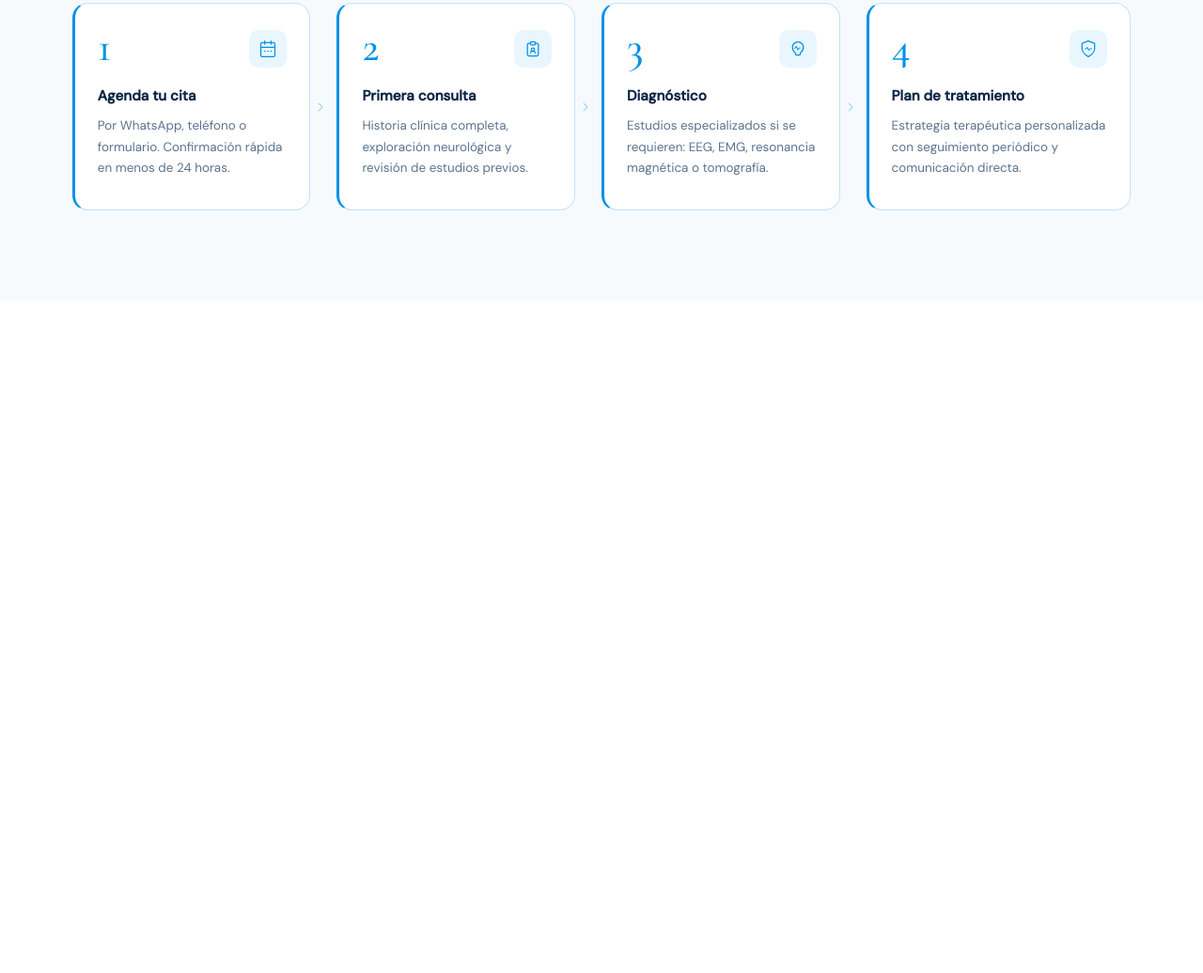
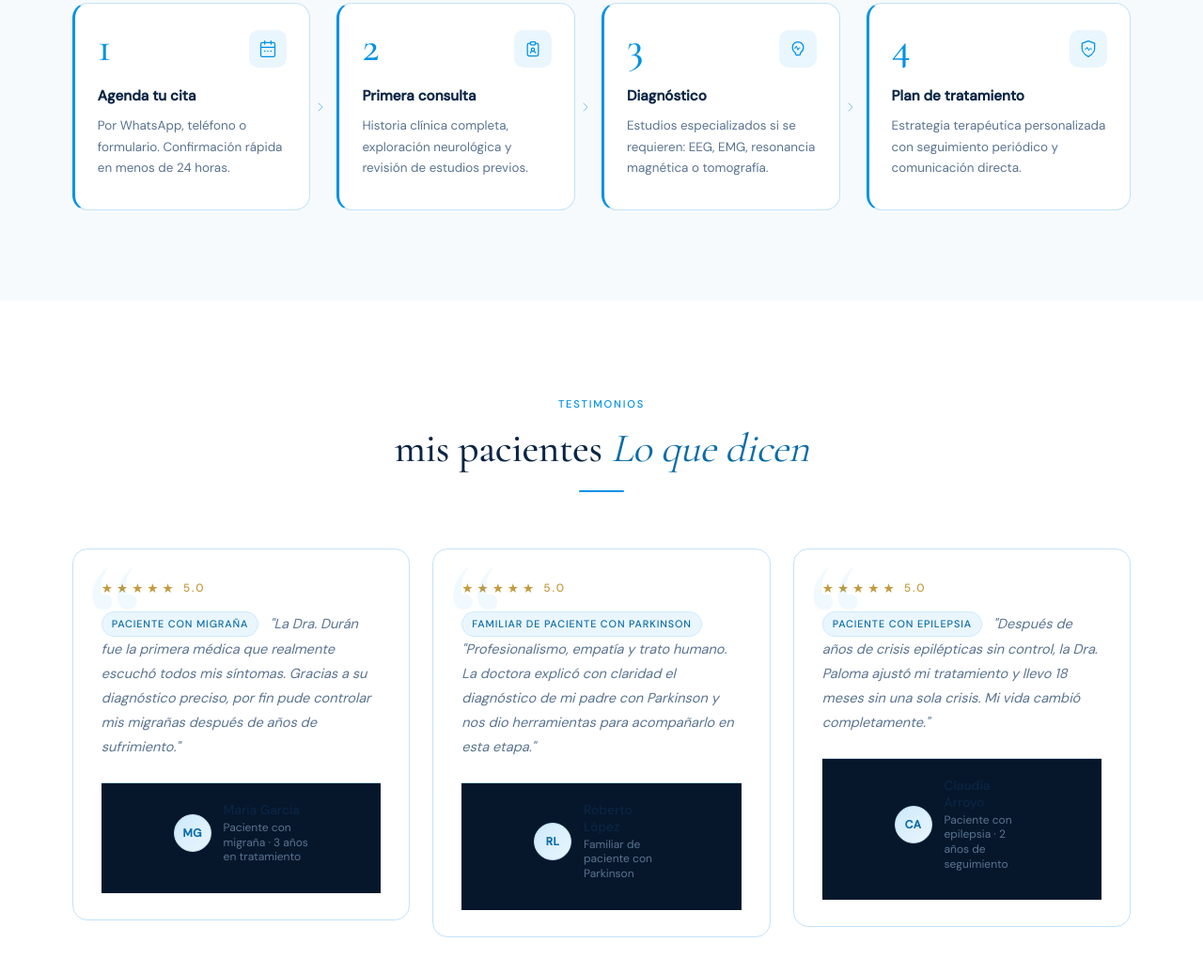
Before and after one commit to jcalmaguer/punto9-dra-paloma, a website built with Vite: page index.html in a window 1280 px wide. Shown: the part 2569-3605 px from the top of the page at 94% size. Before the commit the page ends 2889 px from the top, so only its background shows below. Built offline with nearby package versions, Linux system fonts and the light colour scheme.

Commit message:
feat(testimonials): add Testimonials section
- 3 testimonials covering migraña, Parkinson and epilepsia
- Condition pill inside blockquote — patients self-identify with
  their diagnosis before reading the full story
- Decorative quotation mark via ::before at 6% opacity (academic ref)
- Stars generated dynamically from rating number + numeric '5.0' score
- Author footer anchored to card bottom via flex column + flex: 1 on quote
- Avatar gradient from --blue-pale to --blue-mist, initials in --blue-mid
- Semantic HTML: article > blockquote + footer per spec
- align-items: start on grid — unequal heights feel more authentic
- Wire mountTestimonials in main.ts and index.html

```diff
--- a/index.html
+++ b/index.html
@@ -17,6 +17,7 @@
     <div id="specialties"></div>
     <div id="profile"></div>
     <div id="process"></div>
+    <div id="testimonials"></div>
     <script type="module" src="/src/main.ts"></script>
   </body>
 </html>
--- /dev/null
+++ b/src/components/Testimonials.ts
@@ -0,0 +1,12 @@
+import testimonialData from '../data/testimonials.json'
+import { renderTestimonials } from '../logic/testimonialsRenderer'
+import type { TestimonialData } from '../types/types'
+
+export function mountTestimonials(containerId: string): void {
+  const container = document.getElementById(containerId)
+  if (!container) {
+    console.warn(`[Testimonios] Container #${containerId} not found`)
+    return
+  }
+  container.innerHTML = renderTestimonials(testimonialData as TestimonialData)
+}
--- a/src/css/components.css
+++ b/src/css/components.css
@@ -663,3 +663,168 @@ nav {
   margin: 14px auto 0;
   line-height: 1.72;
 }
+
+/* ── Testimonial cards ───────────────────────────────────────────────────── */
+
+/* The most powerful trust signal on the page.
+   Clean white with a very subtle shadow at rest — honest and undecorated.
+   The content (patient words) is the hero, not the card styling.
+   overflow: hidden clips the decorative quotation mark ::before. */
+.testi-card {
+  position: relative;
+  background: var(--white);
+  border: 1px solid var(--border);
+  border-radius: 16px;
+  padding: 32px 30px 28px;
+  overflow: hidden;
+  display: flex;
+  flex-direction: column;
+  gap: 0;
+  transition:
+    transform  0.28s cubic-bezier(0.22, 1, 0.36, 1),
+    box-shadow 0.28s cubic-bezier(0.22, 1, 0.36, 1);
+}
+
+.testi-card:hover {
+  transform: translateY(-4px);
+  box-shadow:
+    0 16px 40px rgba(11, 37, 69, 0.08),
+    0  4px 12px rgba(11, 37, 69, 0.04);
+}
+
+/* Decorative quotation mark: large background watermark.
+   Brand blue at 6% opacity — editorial reference to academic publications.
+   font-size at 10rem ensures it fills the top-left corner without
+   competing with the actual quote text. */
+.testi-card::before {
+  content: '\201C'; /* left double quotation mark */
+  position: absolute;
+  top: -10px;
+  left: 16px;
+  font-family: 'Cormorant Garamond', serif;
+  font-size: 10rem;
+  font-weight: 600;
+  line-height: 1;
+  color: var(--blue-light);
+  opacity: 0.06;
+  pointer-events: none;
+  user-select: none;
+}
+
+/* Stars row: left-aligned, with numeric rating.
+   Gold color is intentional — patients read gold stars as quality/excellence,
+   distinct from interactive brand-blue elements. */
+.testi-stars {
+  display: flex;
+  align-items: center;
+  gap: 2px;
+  margin-bottom: 16px;
+}
+
+.star {
+  font-size: 0.85rem;
+  line-height: 1;
+}
+
+.star--filled  { color: var(--gold); }
+.star--empty   { color: var(--border); }
+
+/* Numeric rating: clinical precision signal.
+   "5.0" reads as a measured score, not just decorative stars. */
+.testi-rating-num {
+  font-family: 'DM Sans', sans-serif;
+  font-size: 0.75rem;
+  font-weight: 500;
+  color: var(--gold);
+  margin-left: 6px;
+}
+
+/* Quote: italic blockquote.
+   The condition pill lives inside the blockquote —
+   placed before the quote text so it catches the eye first,
+   letting patients self-identify before reading the full story. */
+.testi-quote {
+  font-family: 'DM Sans', sans-serif;
+  font-size: 0.91rem;
+  font-style: italic;
+  color: var(--text-muted);
+  line-height: 1.78;
+  margin: 0 0 24px;
+  flex: 1; /* pushes the author footer to the bottom of the card */
+}
+
+/* Condition pill: the key neurological UX decision.
+   A patient with epilepsy sees "Epilepsia" and self-identifies
+   before reading a single word of the quote. Placed inline,
+   before the opening quote, so it reads naturally as context. */
+.testi-condition {
+  display: inline-block;
+  font-style: normal;
+  font-family: 'DM Sans', sans-serif;
+  font-size: 0.68rem;
+  font-weight: 500;
+  letter-spacing: 0.08em;
+  text-transform: uppercase;
+  color: var(--blue-mid);
+  background: var(--blue-mist);
+  border: 1px solid var(--blue-pale);
+  padding: 3px 10px;
+  border-radius: 100px;
+  margin-right: 8px;
+  /* Sits on the same line as the opening quote character */
+  vertical-align: middle;
+  position: relative;
+  top: -1px;
+}
+
+/* Author row: avatar + name + detail stacked */
+.testi-author {
+  display: flex;
+  align-items: center;
+  gap: 13px;
+  padding-top: 20px;
+  border-top: 1px solid var(--border);
+}
+
+/* Avatar circle: gradient from pale to mist — warmer than a flat color.
+   The initials in --blue-mid read clearly against the light background. */
+.testi-avatar {
+  width: 40px;
+  height: 40px;
+  border-radius: 50%;
+  background: linear-gradient(135deg, var(--blue-pale), var(--blue-mist));
+  border: 1.5px solid var(--border);
+  display: flex;
+  align-items: center;
+  justify-content: center;
+  font-family: 'DM Sans', sans-serif;
+  font-size: 0.75rem;
+  font-weight: 600;
+  color: var(--blue-mid);
+  flex-shrink: 0;
+  letter-spacing: 0.03em;
+}
+
+.testi-meta {
+  display: flex;
+  flex-direction: column;
+  gap: 2px;
+}
+
+.testi-name {
+  font-family: 'DM Sans', sans-serif;
+  font-size: 0.86rem;
+  font-weight: 500;
+  color: var(--navy);
+  line-height: 1.3;
+}
+
+/* Treatment duration or relationship context.
+   Specificity here is a credibility signal — "3 años en tratamiento"
+   is far more convincing than a generic patient label. */
+.testi-info {
+  font-family: 'DM Sans', sans-serif;
+  font-size: 0.75rem;
+  color: var(--text-muted);
+  line-height: 1.3;
+}
--- a/src/css/sections.css
+++ b/src/css/sections.css
@@ -1012,3 +1012,18 @@ footer {
     transform: scaleX(0);
   }
 }
+
+/* ── Testimonios ─────────────────────────────────────────────────────────── */
+
+/* 3-column grid on desktop.
+   minmax(300px, 1fr): cards never go below 300px — quotes need
+   enough width to breathe without awkward line breaks.
+   Cards use flex-direction: column internally so the author footer
+   always anchors to the bottom regardless of quote length. */
+.testimonials-grid {
+  display: grid;
+  grid-template-columns: repeat(auto-fit, minmax(300px, 1fr));
+  gap: 24px;
+  align-items: start; /* cards don't stretch to equal height — intentional.
+                         unequal heights feel more authentic, less templated. */
+}
--- /dev/null
+++ b/src/data/testimonials.json
@@ -0,0 +1,33 @@
+{
+  "eyebrow":      "Testimonios",
+  "title": {
+    "italic": "Lo que dicen",
+    "normal": "mis pacientes"
+  },
+  "testimonials": [
+    {
+      "initials": "MG",
+      "name":    "María García",
+      "condition": "Paciente con migraña",
+      "details":   "Paciente con migraña · 3 años en tratamiento",
+      "quote":     "La Dra. Durán fue la primera médica que realmente escuchó todos mis síntomas. Gracias a su diagnóstico preciso, por fin pude controlar mis migrañas después de años de sufrimiento.",
+      "rating": 5
+    },
+    {
+      "initials": "RL",
+      "name":    "Roberto López",
+      "condition": "Familiar de paciente con Parkinson",
+      "details":   "Familiar de paciente con Parkinson",
+      "quote":     "Profesionalismo, empatía y trato humano. La doctora explicó con claridad el diagnóstico de mi padre con Parkinson y nos dio herramientas para acompañarlo en esta etapa.",
+      "rating": 5
+    },
+    {
+      "initials": "CA",
+      "name":    "Claudia Arroyo",
+      "condition": "Paciente con epilepsia",
+      "details":   "Paciente con epilepsia · 2 años de seguimiento",
+      "quote":     "Después de años de crisis epilépticas sin control, la Dra. Paloma ajustó mi tratamiento y llevo 18 meses sin una sola crisis. Mi vida cambió completamente.",
+      "rating": 5
+    }
+  ]
+}
--- /dev/null
+++ b/src/logic/testimonialsRenderer.ts
@@ -0,0 +1,70 @@
+import type { TestimonialData, TestimonialItem } from '../types/types'
+
+// Generates star icons from a numeric rating.
+// Filled stars use the gold token; empty stars use a muted border.
+// Returns accessible HTML with aria-label on the container.
+function renderStars(rating: number): string {
+  const stars = Array.from({ length: 5 }, (_, i) => {
+    const filled = i < rating
+    return `<span class="star ${filled ? 'star--filled' : 'star--empty'}"
+                  aria-hidden="true">★</span>`
+  }).join('')
+
+  return `
+    <div class="testi-stars" role="img" aria-label="Calificación: ${rating} de 5 estrellas">
+      ${stars}
+      <span class="testi-rating-num">${rating}.0</span>
+    </div>
+  `
+}
+
+function renderCard(item: TestimonialItem): string {
+  return `
+    <article class="testi-card">
+
+      <!-- Decorative quote mark: background watermark, not readable content.
+           Pure CSS via ::before — no markup needed here. -->
+
+      ${renderStars(item.rating)}
+
+      <!-- blockquote: semantically correct for quoted patient speech.
+           The condition pill inside lets patients self-identify
+           with a specific neurological diagnosis at a glance. -->
+      <blockquote class="testi-quote">
+        <span class="testi-condition">${item.condition}</span>
+        "${item.quote}"
+      </blockquote>
+
+      <!-- footer: author attribution inside an article is semantically
+           correct per the HTML spec. -->
+      <footer class="testi-author">
+        <div class="testi-avatar" aria-hidden="true">${item.initials}</div>
+        <div class="testi-meta">
+          <div class="testi-name">${item.name}</div>
+          <div class="testi-info">${item.details}</div>
+        </div>
+      </footer>
+
+    </article>
+  `
+}
+
+export function renderTestimonials(data: TestimonialData): string {
+  return `
+    <section class="section section-white" id="testimonios">
+
+      <header class="section-header">
+        <span class="eyebrow">${data.eyebrow}</span>
+        <h2 class="section-title">
+          ${data.title.normal} <em>${data.title.italic}</em>
+        </h2>
+        <div class="divider"></div>
+      </header>
+
+      <div class="testimonials-grid">
+        ${data.testimonials.map(renderCard).join('')}
+      </div>
+
+    </section>
+  `
+}
--- a/src/main.ts
+++ b/src/main.ts
@@ -3,6 +3,7 @@ import { mountHero }   from './components/Hero'
 import { mountSpecialties } from './components/Specialties'
 import { mountProfile } from './components/Profile'
 import { mountProcess } from './components/Process'
+import { mountTestimonials } from './components/Testimonials'
 import './css/base.css'
 import './css/components.css'
 import './css/sections.css'
@@ -13,4 +14,5 @@ document.addEventListener('DOMContentLoaded', () => {
   mountSpecialties('specialties')
   mountProfile('profile')
   mountProcess('process')
+  mountTestimonials('testimonials')
 })
--- /dev/null
+++ b/src/types/testimonials.ts
@@ -0,0 +1,19 @@
+export interface TestimonialTitle {
+    italic: string
+    normal: string
+}
+
+export interface TestimonialItem {
+    initials: string
+    name: string
+    condition: string
+    details: string
+    quote: string
+    rating: number
+}
+
+export interface TestimonialData {
+    eyebrow: string
+    title: TestimonialTitle
+    testimonials: TestimonialItem[]
+}
```
Also changed, not shown: src/types/process.ts (+7 -7 lines).
